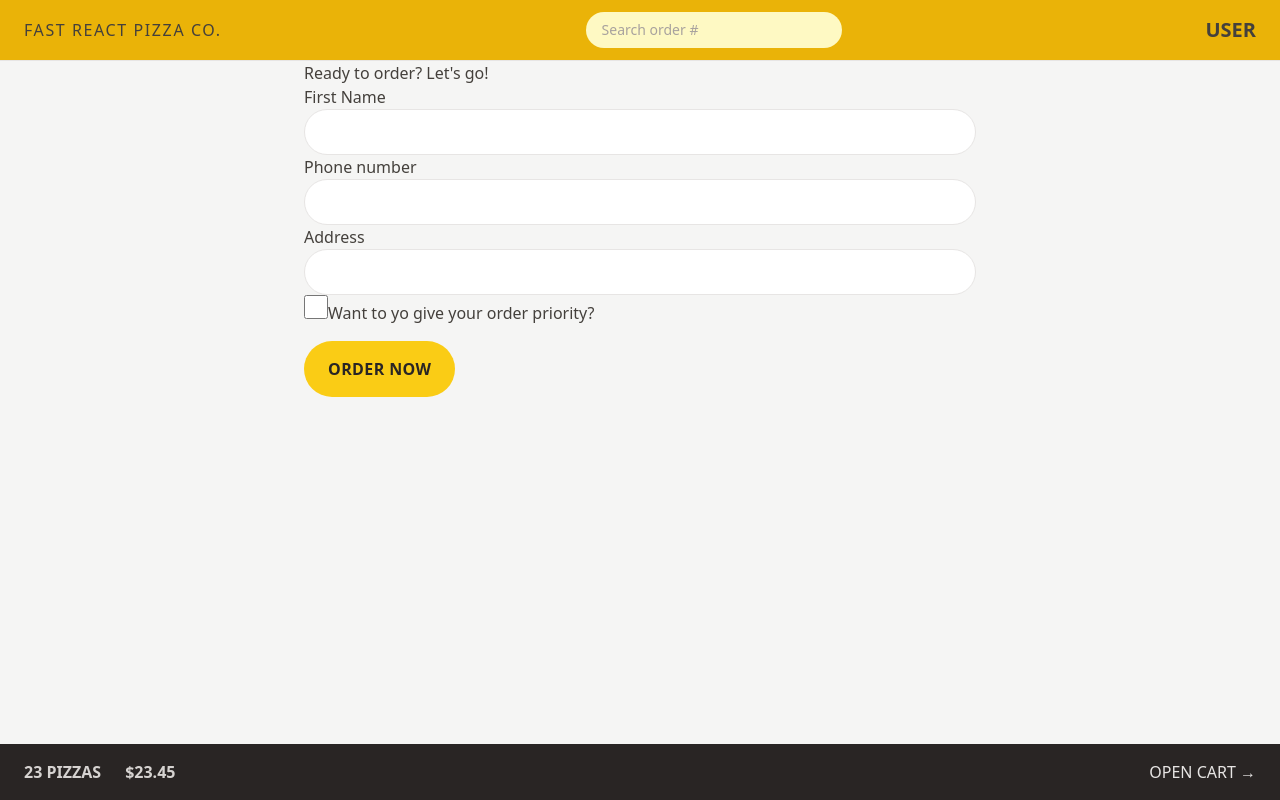
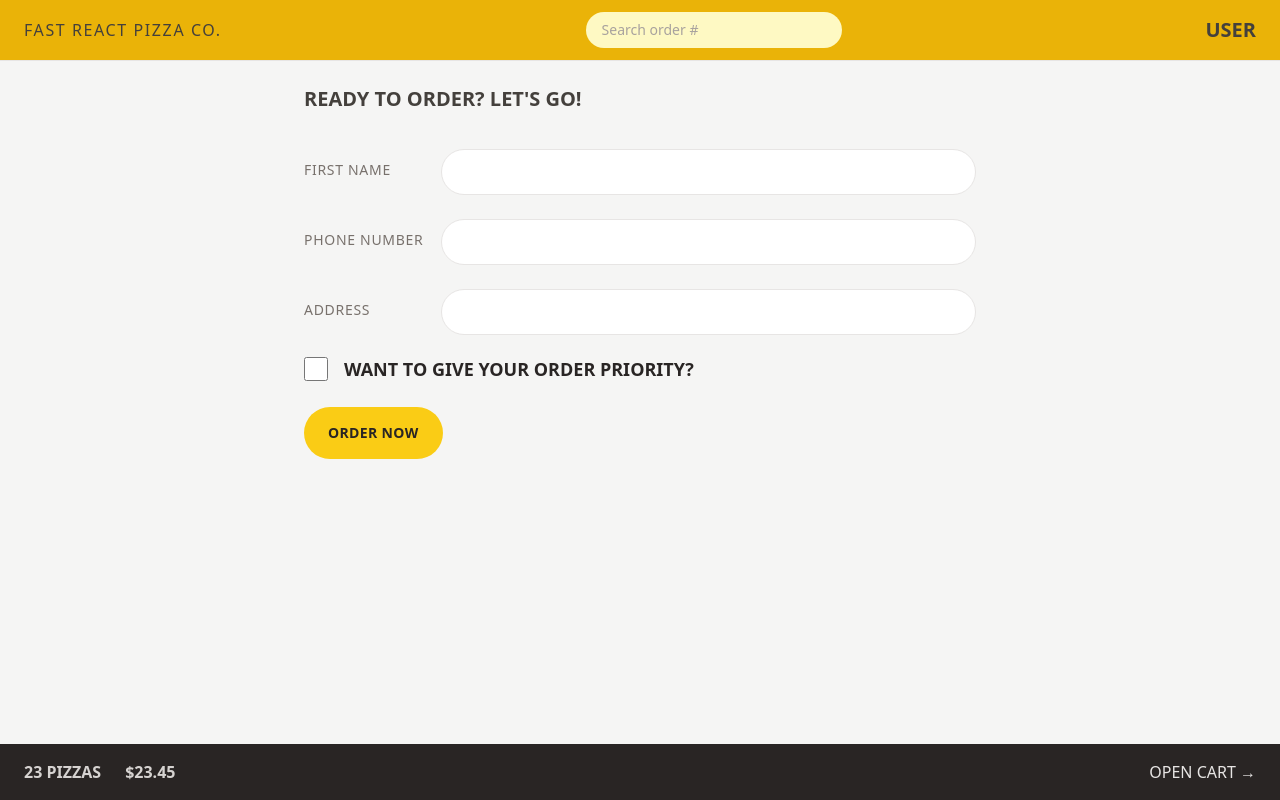
Before and after one commit to AnonSols/fast-pizza, a React (Vite) app: page /order/new in a window 1280 px wide. Built offline with nearby package versions, Linux system fonts and the light colour scheme.

Commit message:
finish styling create order page

```diff
--- a/src/features/cart/Cart.tsx
+++ b/src/features/cart/Cart.tsx
@@ -1,6 +1,6 @@
-import { Link } from "react-router-dom";
 import LinkButton from "../../ui/LinkButton";
 import Button from "../../ui/Button";
+import CartItem from "./CartItem";
 
 const fakeCart = [
   {
@@ -30,16 +30,22 @@ function Cart() {
   const cart = fakeCart;
   cart;
   return (
-    <div>
+    <div className="pt-4">
       <LinkButton to="/menu">&larr; Back to menu</LinkButton>
 
-      <h2>Your cart, %NAME%</h2>
+      <h2 className="font-semibold text-xl mt-7">Your cart, %NAME%</h2>
 
-      <div>
-        <Button type="primary">
-          <Link to="/order/new">Order pizzas</Link>
+      <ul className="divide-y divide-stone-300 mt-4">
+        {fakeCart.map((cart) => (
+          <CartItem item={cart} key={cart.pizzaId} />
+        ))}
+      </ul>
+
+      <div className="space-x-4 my-6">
+        <Button type="primary" to="/order/new">
+          Order pizzas
         </Button>
-        <button>Clear cart</button>
+        <Button type="secondary">Clear cart</Button>
       </div>
     </div>
   );
--- a/src/features/cart/CartItem.tsx
+++ b/src/features/cart/CartItem.tsx
@@ -1,23 +1,26 @@
+import Button from "../../ui/Button";
 import { formatCurrency } from "../../utils/helpers";
 
 type cartItem = {
   item: {
-    pizzaId: string;
+    pizzaId: number;
     name: string;
     quantity: number;
     totalPrice: number;
+    unitPrice: number;
   };
 };
 function CartItem({ item }: cartItem) {
   const { pizzaId, name, quantity, totalPrice } = item;
 
   return (
-    <li>
-      <p>
+    <li className="py-3 sm:flex sm:items-center sm:justify-between">
+      <p className="mb-1 sm:mb-">
         {quantity}&times; {name} and your pizzaId is {pizzaId}
       </p>
-      <div>
-        <p>{formatCurrency(totalPrice)}</p>
+      <div className="flex items-center justify-between sm:gap-6">
+        <p className="font-semibold">{formatCurrency(totalPrice)}</p>
+        <Button type="small">Delete</Button>
       </div>
     </li>
   );
--- a/src/features/order/CreateOrder.tsx
+++ b/src/features/order/CreateOrder.tsx
@@ -45,30 +45,57 @@ function CreateOrder() {
   const formErrors = useActionData() as createActionErrors;
 
   return (
-    <div>
-      <h2>Ready to order? Let's go!</h2>
+    <div className=" py-6">
+      <h2 className="font-semibold text-xl mb-8 uppercase">
+        Ready to order? Let's go!
+      </h2>
       <Form method="POST">
-        <div>
-          <label>First Name</label>
-          <input type="text" className="input" name="customer" required />
+        <div className="label">
+          <label className="" htmlFor="name">
+            First Name
+          </label>
+          <input
+            type="text"
+            className="input"
+            name="customer"
+            required
+            id="name"
+          />
         </div>
 
         <div>
-          <label>Phone number</label>
-          <div>
-            <input type="tel" name="phone" className="input" required />
+          <div className="label">
+            <label htmlFor="number">Phone number</label>
+
+            <input
+              type="tel"
+              id="number"
+              name="phone"
+              className="input"
+              required
+            />
           </div>
-          <p>{formErrors?.phone && `${formErrors.phone}`}</p>
+
+          {formErrors?.phone && (
+            <p className="text-red-400 mb-5 bg-red-100 uppercase p-2 font-semibold text-xs sm:text-sm ">
+              {formErrors.phone}
+            </p>
+          )}
         </div>
 
-        <div>
-          <label>Address</label>
-          <div>
-            <input type="text" className="input" name="address" required />
-          </div>
+        <div className="label">
+          <label htmlFor="address">Address</label>
+
+          <input
+            type="text"
+            id="address"
+            className="input"
+            name="address"
+            required
+          />
         </div>
 
-        <div>
+        <div className="flex items-center mb-6 gap-x-4 uppercase text-stone-800 font-semibold  md:text-lg">
           <input
             className="h-6 w-6 accent-yellow-400 focus:ring focus:ring-yellow-400 focus:ring-offset-2"
             type="checkbox"
@@ -77,7 +104,7 @@ function CreateOrder() {
             // value={withPriority}
             // onChange={(e) => setWithPriority(e.target.checked)}
           />
-          <label htmlFor="priority">Want to yo give your order priority?</label>
+          <label htmlFor="priority">Want to give your order priority?</label>
         </div>
 
         <div>
@@ -92,8 +119,8 @@ function CreateOrder() {
 }
 
 export async function action({ request }: { request: Request }) {
-  const res = await request.formData();
-  const data = Object.fromEntries(res) as orderType;
+  const formData = await request.formData();
+  const data = Object.fromEntries(formData) as orderType;
 
   const order: orderType = {
     ...data,
--- a/src/index.css
+++ b/src/index.css
@@ -4,7 +4,15 @@
 
 @layer components {
   .input {
-    @apply rounded-full border border-stone-200 px-4 py-2 text-sm transition-all duration-300 placeholder:text-stone-400 focus:outline-none focus:ring focus:ring-yellow-400 w-full md:px-6 md:py-3;
+    @apply rounded-full border border-stone-200 px-5 py-2 text-sm transition-all duration-300 mt-1 placeholder:text-stone-400 focus:outline-none focus:ring focus:ring-yellow-400 w-full md:px-6 md:py-3;
+  }
+
+  .label {
+    @apply text-[10px] tracking-wider sm:text-xs uppercase text-stone-500 md:text-sm mb-5 sm:flex sm:items-center sm:gap-3;
+  }
+
+  .label label {
+    @apply sm:grow sm:basis-40;
   }
 
   /* https://dev.to/afif/i-made-100-css-loaders-for-your-next-project-4eje */
--- a/src/ui/AppLayout.tsx
+++ b/src/ui/AppLayout.tsx
@@ -12,11 +12,12 @@ const AppLayout = () => {
       {isLoading && <Loader />}
       <Header />
 
-      <main className="overflow-scroll px-4">
+      <main className="overflow-y-scroll px-4">
         <div className="max-w-xl mx-auto sm:max-w-2xl md:max-3xl">
           <Outlet />
         </div>
       </main>
+
       <CartOverview />
     </div>
   );
--- a/src/ui/Button.tsx
+++ b/src/ui/Button.tsx
@@ -10,14 +10,16 @@ const Button = ({
   children: ReactNode;
   disabled?: boolean;
   to?: string;
-  type: "primary" | "small";
+  type: "primary" | "small" | "secondary";
 }) => {
   const base =
-    " bg-yellow-400 uppercase font-semibold mt-4 tracking-wide rounded-full hover:bg-yellow-300 text-stone-800 transition-colors duration-300 focus:outline-none focus:ring focus:ring-yellow-300 focus:bg-yellow-300 focus:ring-offset-2 disabled:cursor-not-allowed disabled:bg-slate-300 ";
+    " bg-yellow-400 uppercase tracking-wide rounded-full font-semibold hover:bg-yellow-300 text-stone-800 transition-colors duration-300 focus:outline-none focus:ring focus:ring-yellow-300 focus:bg-yellow-300 focus:ring-offset-2 disabled:cursor-not-allowed disabled:bg-slate-300 text-sm ";
 
   const styles = {
-    primary: base + "py-3 px-4 md:px-6 md:py-4",
-    small: base + "py-4 px-2 md:px-5 md:py-2.5 text-xs",
+    primary: base + "py-3 px-4 md:px-6 md:py-4 mb-4",
+    small: base + "py-2 px-3 md:px-5 md:py-2.5 font-bold text-xs",
+    secondary:
+      "border text-sm  border-stone-300 rounded-full font-semibold px-4 py-2.5 focus:bg-stone-200 text-stone-300 focus:outline-none focus:ring focus:ring-stone-200 focus:ring-offset-2 focus:border-none tracking-wide uppercase md:py-3.5 md:px-6 hover:bg-stone-300 hover:text-stone-800 focus:text-stone-800 my-6",
   };
 
   if (to)
```
